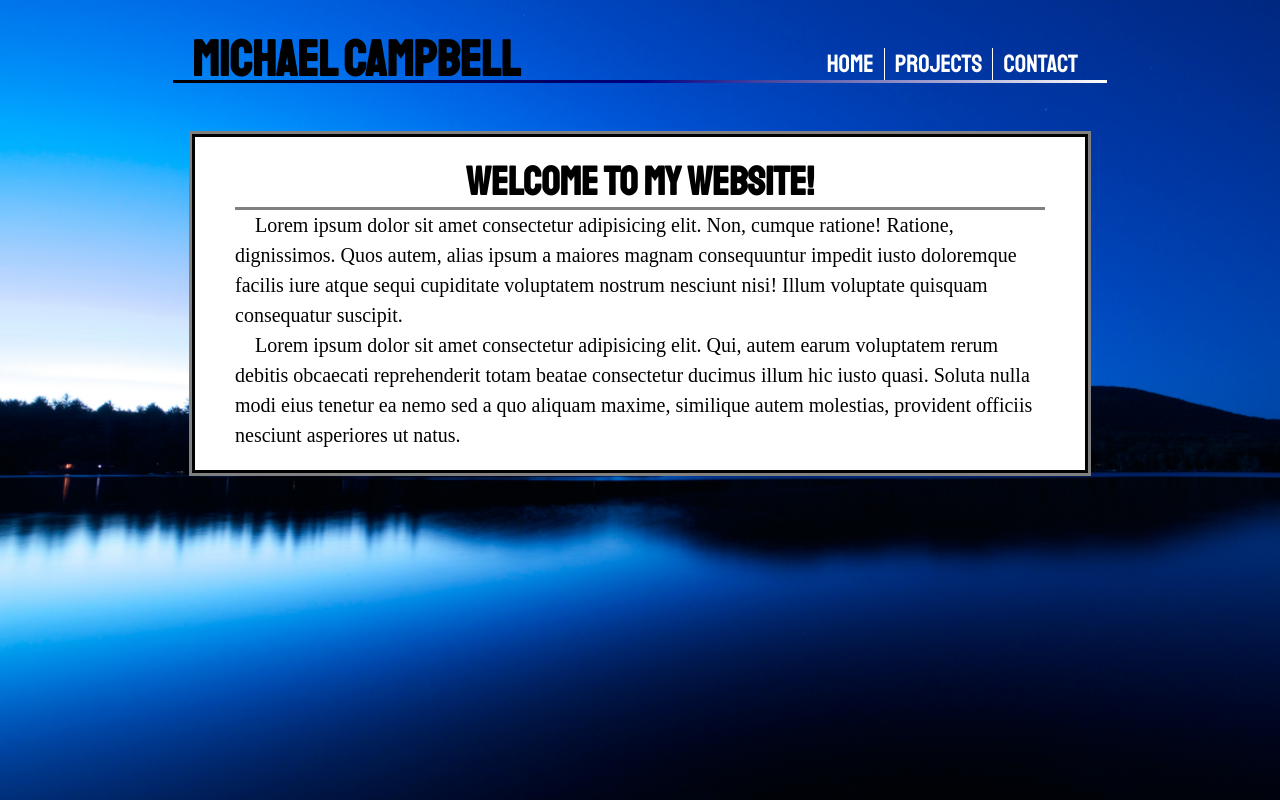
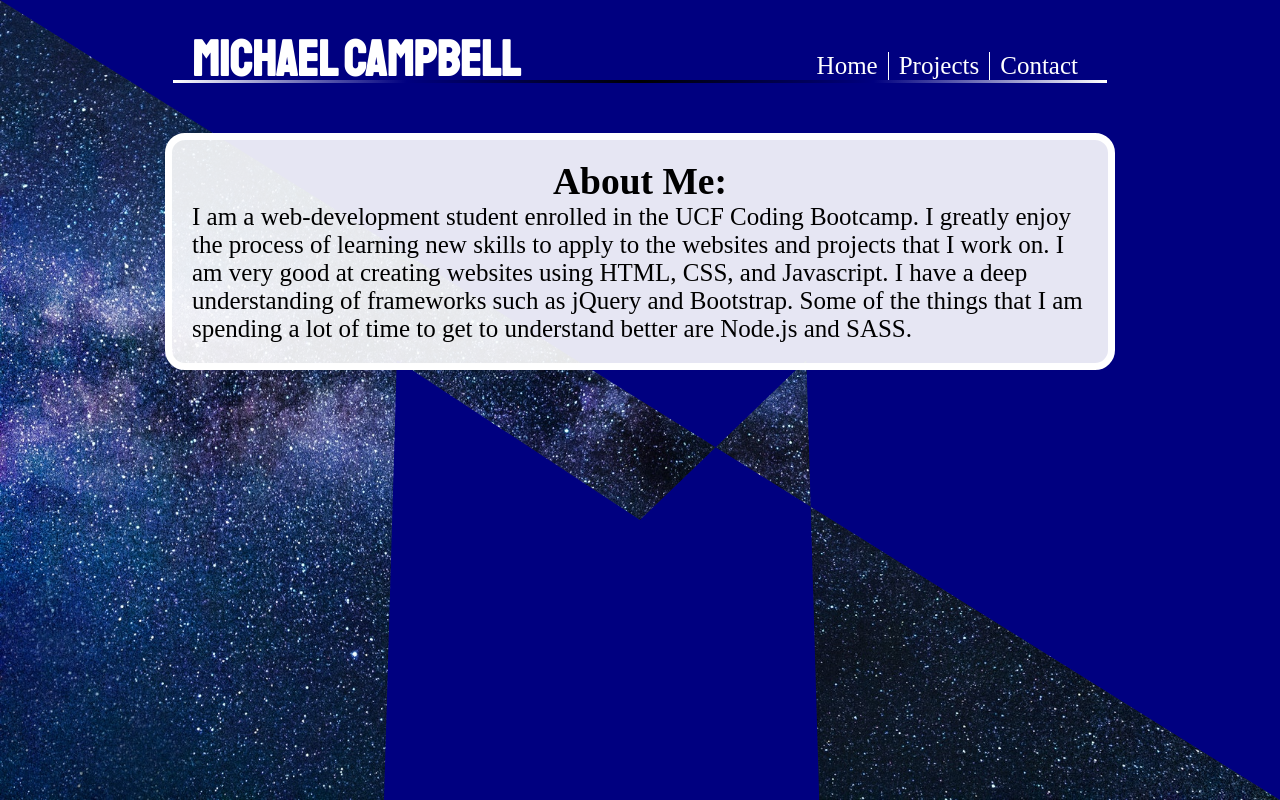
Before and after one commit to Mvcampbell3/mvcampbell3.github.io, a plain HTML site: page index.html in a window 1280 px wide. Drawn offline with Linux system fonts and the light colour scheme; a web font is replaced by a local one.

Commit message:
new style

```diff
--- a/assets/css/style.css
+++ b/assets/css/style.css
@@ -7,12 +7,38 @@ ul{
     list-style: none;
 }
 
-body{
+/* body{
     height: 100vh;
     font-family: 'Staatliches', cursive;
-    background: url(../images/blue-lake-water-7324.jpg), rgb(3, 3, 25);
+    background: url(../images/abstract-astro-astronomy-956999.jpg), rgb(3, 3, 25);
     background-size: cover;
     background-repeat: no-repeat;
+} */
+
+body{
+    height: 100%;
+    width: 100%;
+    overflow-x: hidden;
+    background-color: navy;
+    /* position: absolute;
+    z-index: -1;
+    background: url(../images/abstract-astro-astronomy-956999.jpg);
+    background-size: cover;
+    background-repeat: no-repeat;
+    background-attachment: fixed; */
+}
+
+.bg{
+    height: 100%;
+    width: 100%;
+    position: absolute;
+    z-index: -1;
+    background: url(../images/milky-way-starry-sky-night-sky-star-956981.jpeg);
+    background-size: cover;
+    background-repeat: no-repeat;
+    background-attachment: fixed;
+    -webkit-clip-path: polygon(100% 100%, 64% 100%, 63% 45%, 50% 65%, 31% 45%, 30% 100%, 0 100%, 0 0);
+    clip-path: polygon(100% 100%, 64% 100%, 63% 45%, 50% 65%, 31% 45%, 30% 100%, 0 100%, 0 0);
 }
 
 header{
@@ -57,16 +83,10 @@ nav a{
     font-size: 25px;
 }
 
-nav li:hover{
-    background-color: black;
-    color: white;
-    transition: all, .51s;
-}
-
 .line{
     height: 3px;
     width: 100%;
-    background: linear-gradient(90deg, black, navy, white);
+    background: linear-gradient(90deg, white, navy, black, navy, white);
     width: 73%;
     margin: auto;
 }
@@ -76,7 +96,10 @@ nav li:hover{
     padding-top: 40px;
     font-family: 'Staatliches', cursive;
     line-height: .8;
+    color: white;
 }
+
+
 
 
 
@@ -85,31 +108,43 @@ nav li:hover{
 /* ---------------------Container------------------------- */
 
 .container{
-    width: 70%;
-    margin: 3em auto 0 auto;
-    border: 3px grey solid;
-    background-color: #fff;
+    background-color: rgba(255, 255, 255, .9);
+    border-radius: 20px;
+    border: 7px white solid;
+    position: relative;
+    top: -1500px;
+    padding: 20px;
+    min-width: 320px;
+    max-width: 70%;
+    margin: 2em auto;
+    font-size: 25px;
+    color: black;
+    animation-name: slide;
+    animation-duration: 3s;
+    animation-delay: 2s;
+    animation-fill-mode: forwards;
 }
 
-.inside-con{
-    padding: 20px 40px;
-    border: 3px black solid;
+@keyframes slide{
+    0%{top: -1500px}
+    100%{top: 0px}
 }
 
-.top-con{
+.container h2{
     text-align: center;
-    border-bottom: 3px grey solid;
 }
 
-.sectionTitle{
-    font-size: 40px;
-}
+/* .triangle{
+    height: 300px;
+    width: 300px;
+    margin: auto;
+    -webkit-clip-path: polygon(100% 100%, 64% 100%, 63% 45%, 50% 65%, 31% 45%, 30% 100%, 0 100%, 0 0);
+    clip-path: polygon(100% 100%, 64% 100%, 63% 45%, 50% 65%, 31% 45%, 30% 100%, 0 100%, 0 0);
+    background-color: deepskyblue;
+} */
 
-.content-con{
-    font-size: 20px;
-    text-indent: 20px;
-    line-height: 1.5;
-    font-family: 'Trirong', serif;
+.padding-bottom{
+    padding-bottom: 400px;
 }
 
 /* -------------------------Media Queries----------------------------- */
@@ -138,10 +173,10 @@ nav li:hover{
         text-align: center;
         margin-bottom: 1em;
         font-size: 50px;
-        color: black;
+        color: white;
     }
 
     nav a{
-        color: navy;
+        color: white;
     }
 }
--- a/index.html
+++ b/index.html
@@ -1,5 +1,6 @@
 <!DOCTYPE html>
 <html lang="en">
+
 <head>
     <meta charset="UTF-8">
     <meta name="viewport" content="width=device-width, initial-scale=1.0">
@@ -10,9 +11,11 @@
     <link rel="stylesheet" href="assets/css/style.css">
     <title>Testing 123</title>
 </head>
+
 <body>
 
     <header>
+        <div class="bg"></div>
         <div class="head-wrap">
             <h1 class="name">Michael Campbell</h1>
             <nav>
@@ -28,21 +31,27 @@
 
     <div class="line"></div>
 
-
     <div class="container">
-        <div class="inside-con">
-            <div class="top-con">
-                <h2 class="sectionTitle">
-                    Welcome to my Website!
-                </h2>
+        <div class="section">
+            <div class="top">
+                <h2>About Me:</h2>
             </div>
-            <div class="mid-con">
-                <p class="content-con">Lorem ipsum dolor sit amet consectetur adipisicing elit. Non, cumque ratione! Ratione, dignissimos. Quos autem, alias ipsum a maiores magnam consequuntur impedit iusto doloremque facilis iure atque sequi cupiditate voluptatem nostrum nesciunt nisi! Illum voluptate quisquam consequatur suscipit.</p>
-                <p class="content-con">Lorem ipsum dolor sit amet consectetur adipisicing elit. Qui, autem earum voluptatem rerum debitis obcaecati reprehenderit totam beatae consectetur ducimus illum hic iusto quasi. Soluta nulla modi eius tenetur ea nemo sed a quo aliquam maxime, similique autem molestias, provident officiis nesciunt asperiores ut natus.</p>
+            <div class="main">
+                <p class="content">
+                    I am a web-development student enrolled in the UCF Coding Bootcamp. I greatly enjoy the process of learning new skills to apply to the websites and projects that I work on. I am very good at
+                    creating websites using HTML, CSS, and Javascript. I have a deep understanding of frameworks such
+                    as jQuery and Bootstrap. Some of the things that I am spending a lot of time to get to understand
+                    better are Node.js and SASS.
+                </p>
             </div>
         </div>
     </div>
 
+    <div class="triangle"></div>
+
+
+
     <script src="assets/js/main.js"></script>
 </body>
+
 </html>
```
Also changed, not shown: NEO.html (added, +24 -0 lines), assets/js/neo.js (added, +27 -0 lines), assets/css/neo.css (added), assets/images/milky-way-starry-sky-night-sky-star-956981.jpeg (added), 3 other files.
